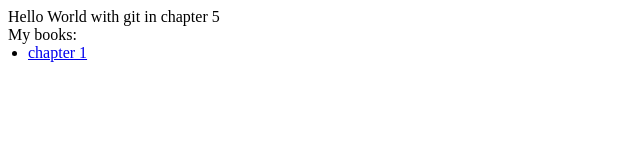
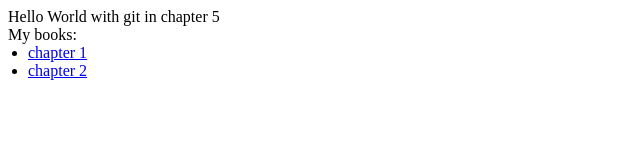
Before and after one commit to nguyenhdung2006/chapter5_01, a plain HTML site: page index.html in a window 1280 px wide. Shown: the full height of the page, 0-640 px from the left. Drawn offline with Linux system fonts and the light colour scheme.

Commit message:
khởi tạo chapter 2

```diff
--- a/index.html
+++ b/index.html
@@ -14,6 +14,11 @@
                 chapter 1
             </a>
         </li>
+        <li>
+            <a href="http://127.0.0.1:5500/chapter_2.html" target="_blank">
+                chapter 2
+            </a>
+        </li>
     </ul>
 </body>
 </html>
```
Also changed, not shown: chapter_2.html (added, +1 -0 lines).
